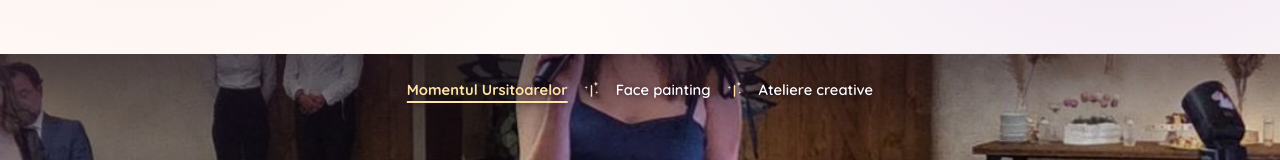
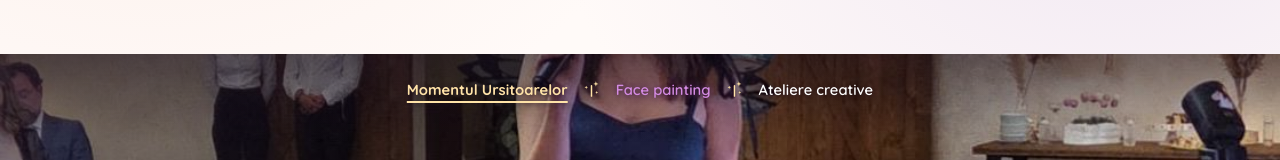
Before and after one commit to anndra17/FairiesWebsite, an Angular app: page /galerie in a window 1280 px wide. In both pictures the pointer is over the button "Face painting". Shown: the part 392-552 px from the top of the page. Built offline with nearby package versions, Linux system fonts and the light colour scheme.

Commit message:
Update gallery-page.component.css

```diff
--- a/src/app/features/gallery/gallery-page.component.css
+++ b/src/app/features/gallery/gallery-page.component.css
@@ -66,6 +66,12 @@
   text-decoration-color: #ffe3a8;
   text-decoration-thickness: 2px;
   text-underline-offset: 6px;
+}
+
+.category-tab:not(.active):hover,
+.category-tab:not(.active):active {
+  color: #d48be3;
+  text-shadow: 0 0 10px #6f3b78, 0 1px 5px rgb(25 13 28 / 70%);
 }
 
 .category-separator {
@@ -211,6 +217,13 @@
   transition: background-color 0.2s ease, color 0.2s ease, transform 0.2s ease;
 }
 
+.gallery-controls button:hover,
+.gallery-controls button:active {
+  transform: scale(1.06);
+  background: #6f3b78;
+  color: #fffaf8;
+}
+
 .photo-count {
   color: #fff;
   font-size: 0.85rem;
```
